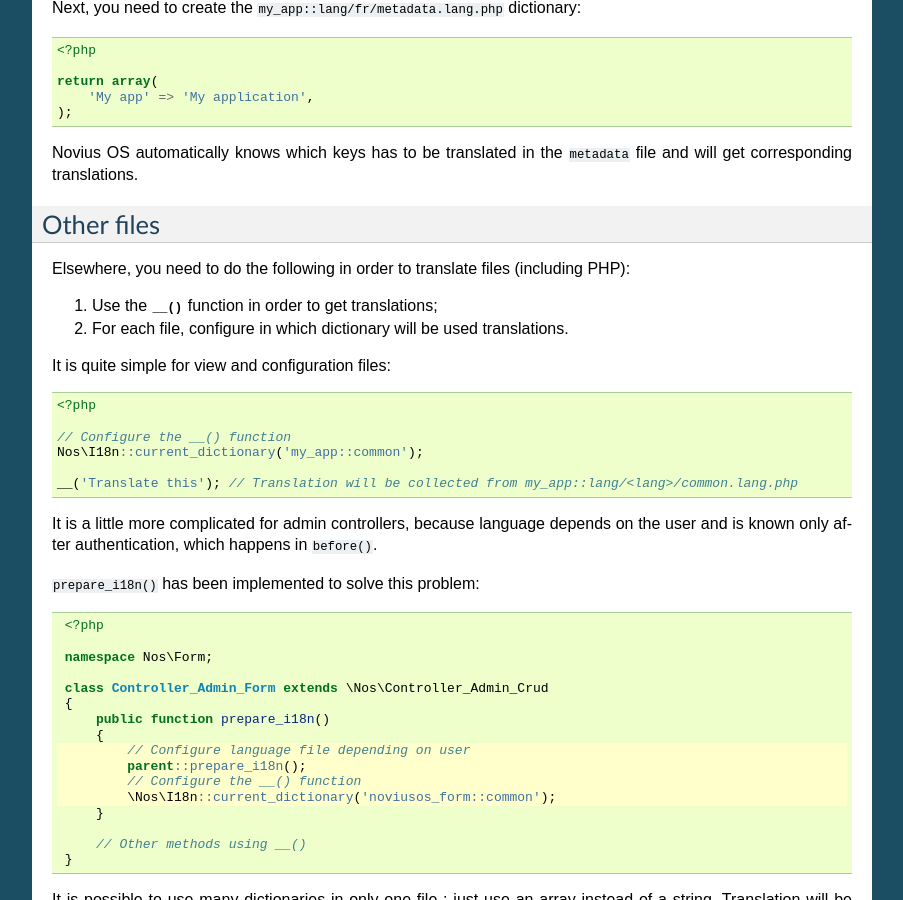
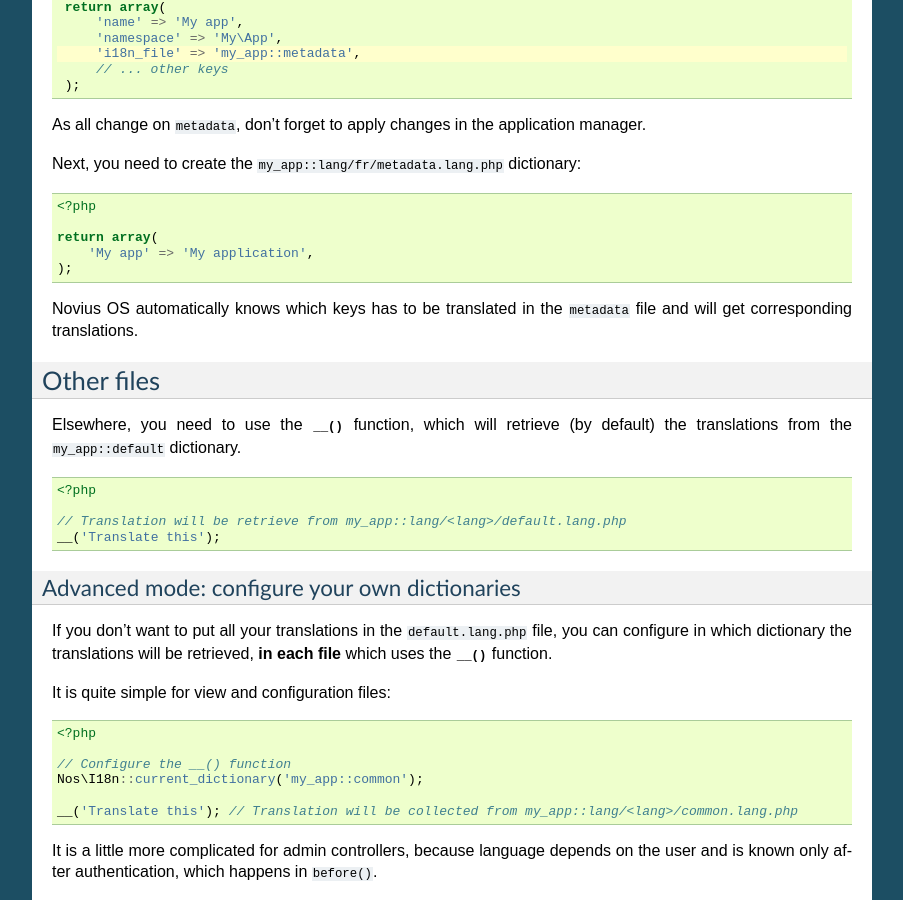
Before and after one commit to Meroje/documentation-en, a Sphinx documentation site: the page built from source/app_create/translate.rst, in a window 1280 px wide and 900 px high, scrolled down 630 px. Shown: the whole window, without its empty margins (198-1101 px from the left). Built offline with Sphinx 7.4.7, drawn with Linux system fonts in a browser that asks for light colours; some of the changed text lies outside the part shown.

Commit message:
I18n: update to explain the use of the default dictionary

```diff
--- a/source/app_create/translate.rst
+++ b/source/app_create/translate.rst
@@ -51,11 +53,23 @@ translations.
 Other files
 ===========
 
+Elsewhere, you need to use the :func:`__()` function, which will retrieve (by default) the translations from the
+:file:`my_app::default` dictionary.
 
-Elsewhere, you need to do the following in order to translate files (including PHP):
+.. code-block:: php
 
-1. Use the :func:`__` function in order to get translations;
-2. For each file, configure in which dictionary will be used translations.
+    <?php
+
+    // Translation will be retrieve from my_app::lang/<lang>/default.lang.php
+    __('Translate this');
+
+
+
+Advanced mode: configure your own dictionaries
+----------------------------------------------
+
+If you don't want to put all your translations in the :file:`default.lang.php` file, you can configure in which dictionary
+the translations will be retrieved, **in each file** which uses the :func:`__()` function.
 
 
 It is quite simple for view and configuration files:
```
Also changed, not shown: other parts of source/app_create/translate.rst (+2 -0 lines), source/app_create/images/i18n_folder_structure.png (added).
